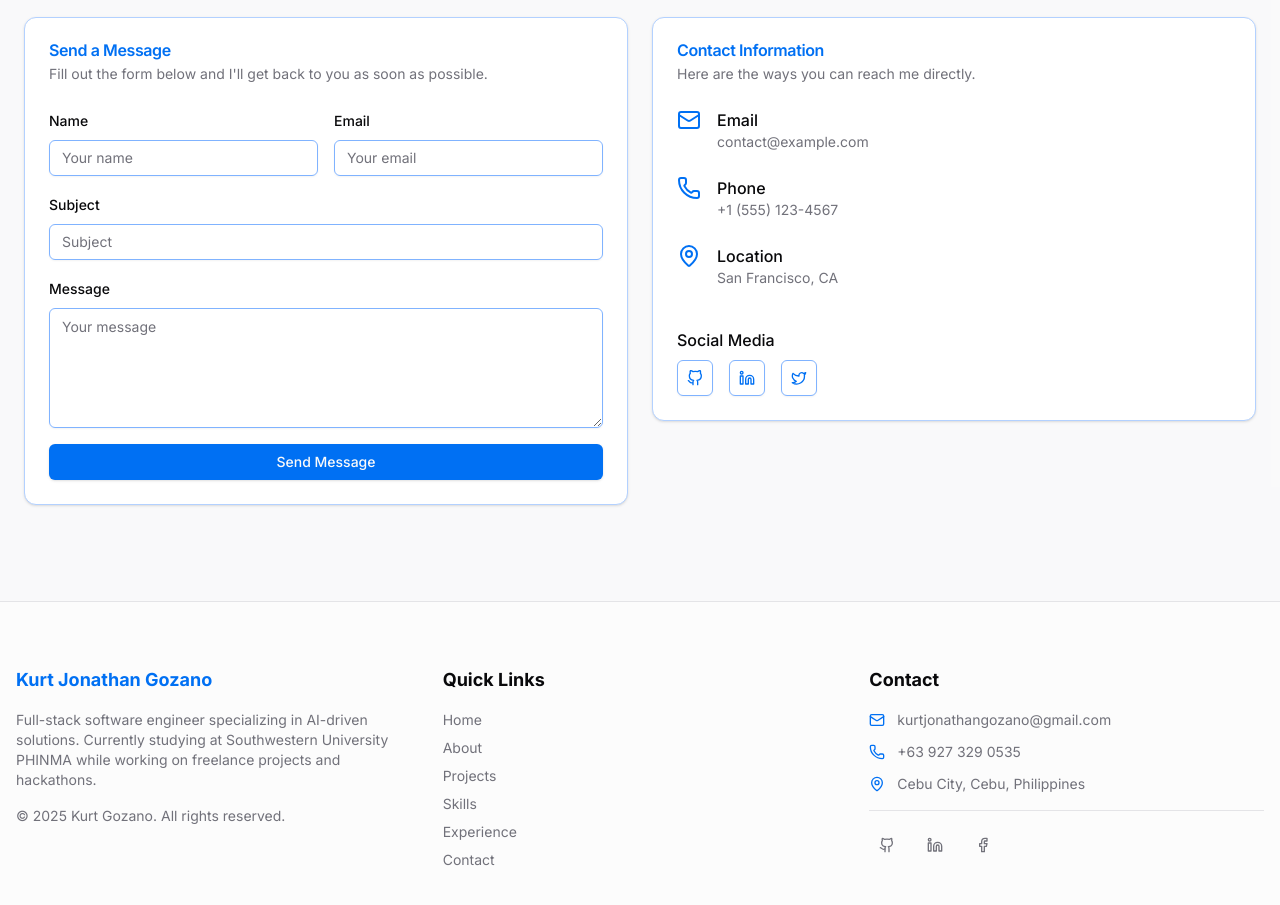
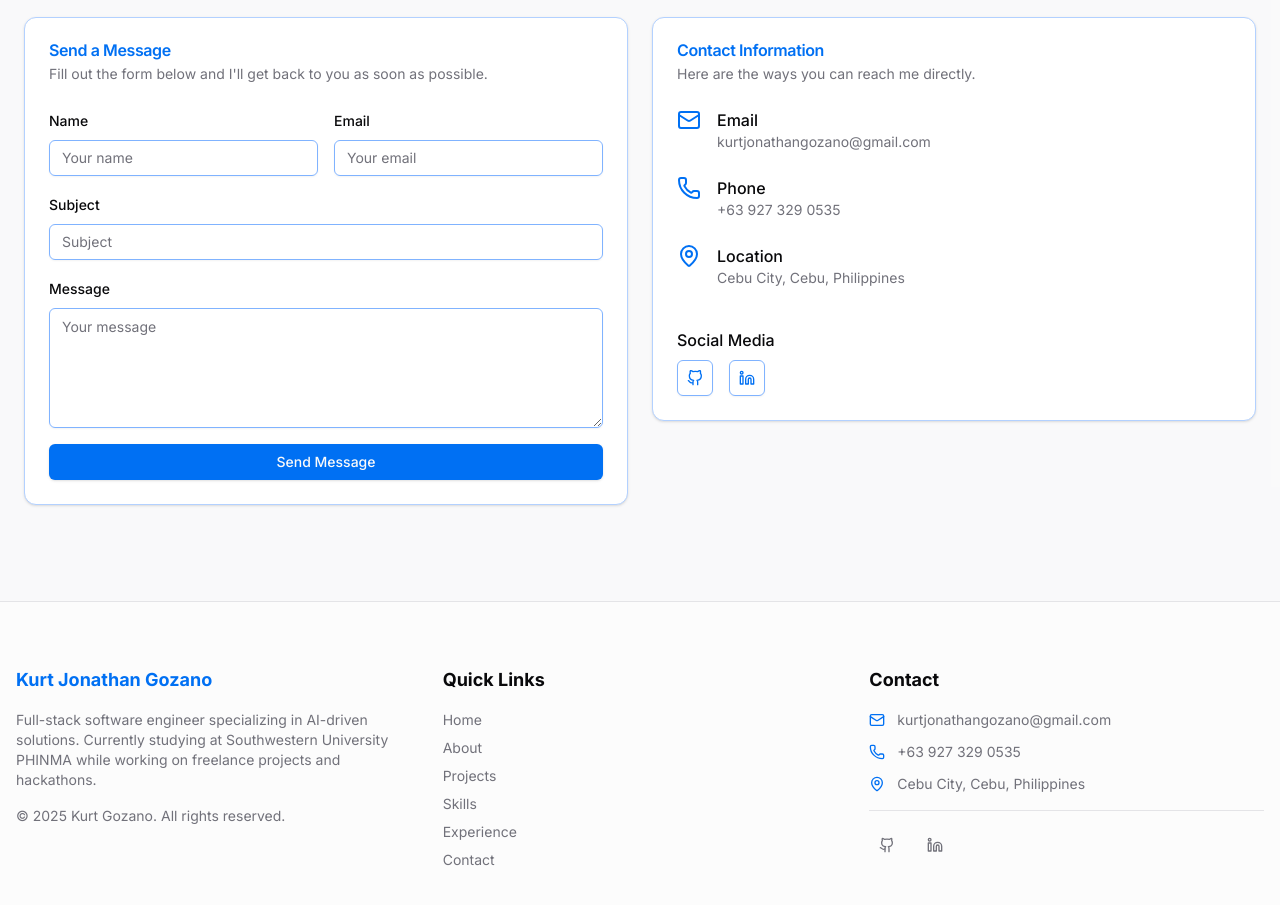
Before and after one commit to jonavoidd/new-portfolio, a Next.js app: page / in a window 1280 px wide. Shown: the part 4340-5245 px from the top of the page. Built offline with nearby package versions, Linux system fonts and the light colour scheme.

Commit message:
added vercel.json for routing on the web and also modified contact details

```diff
--- a/components/contact.tsx
+++ b/components/contact.tsx
@@ -231,7 +231,7 @@ export default function Contact() {
                   <div>
                     <h3 className="font-medium">Email</h3>
                     <p className="text-sm text-muted-foreground">
-                      contact@example.com
+                      kurtjonathangozano@gmail.com
                     </p>
                   </div>
                 </div>
@@ -240,7 +240,7 @@ export default function Contact() {
                   <div>
                     <h3 className="font-medium">Phone</h3>
                     <p className="text-sm text-muted-foreground">
-                      +1 (555) 123-4567
+                      +63 927 329 0535
                     </p>
                   </div>
                 </div>
@@ -249,7 +249,7 @@ export default function Contact() {
                   <div>
                     <h3 className="font-medium">Location</h3>
                     <p className="text-sm text-muted-foreground">
-                      San Francisco, CA
+                      Cebu City, Cebu, Philippines
                     </p>
                   </div>
                 </div>
@@ -263,7 +263,7 @@ export default function Contact() {
                       className="border-blue-200 dark:border-blue-800 text-blue-500 hover:bg-blue-50 dark:hover:bg-blue-900/20"
                     >
                       <a
-                        href="https://github.com"
+                        href="https://github.com/jonavoidd/"
                         target="_blank"
                         rel="noopener noreferrer"
                       >
@@ -289,7 +289,7 @@ export default function Contact() {
                       className="border-blue-200 dark:border-blue-800 text-blue-500 hover:bg-blue-50 dark:hover:bg-blue-900/20"
                     >
                       <a
-                        href="https://linkedin.com"
+                        href="https://www.linkedin.com/in/kurt-jonathan-gozano/"
                         target="_blank"
                         rel="noopener noreferrer"
                       >
@@ -310,32 +310,6 @@ export default function Contact() {
                         <span className="sr-only">LinkedIn</span>
                       </a>
                     </Button>
-                    <Button
-                      variant="outline"
-                      size="icon"
-                      asChild
-                      className="border-blue-200 dark:border-blue-800 text-blue-500 hover:bg-blue-50 dark:hover:bg-blue-900/20"
-                    >
-                      <a
-                        href="https://twitter.com"
-                        target="_blank"
-                        rel="noopener noreferrer"
-                      >
-                        <svg
-                          xmlns="http://www.w3.org/2000/svg"
-                          viewBox="0 0 24 24"
-                          fill="none"
-                          stroke="currentColor"
-                          strokeWidth="2"
-                          strokeLinecap="round"
-                          strokeLinejoin="round"
-                          className="h-5 w-5"
-                        >
-                          <path d="M22 4s-.7 2.1-2 3.4c1.6 10-9.4 17.3-18 11.6 2.2.1 4.4-.6 6-2C3 15.5.5 9.6 3 5c2.2 2.6 5.6 4.1 9 4-.9-4.2 4-6.6 7-3.8 1.1 0 3-1.2 3-1.2z"></path>
-                        </svg>
-                        <span className="sr-only">Twitter</span>
-                      </a>
-                    </Button>
                   </div>
                 </div>
               </CardContent>
--- a/components/footer.tsx
+++ b/components/footer.tsx
@@ -4,15 +4,7 @@ import { useState, useEffect } from "react";
 import Link from "next/link";
 import { Button } from "@/components/ui/button";
 import { Separator } from "@/components/ui/separator";
-import {
-  Mail,
-  Github,
-  Linkedin,
-  ArrowUp,
-  MapPin,
-  Phone,
-  Facebook,
-} from "lucide-react";
+import { Mail, Github, Linkedin, ArrowUp, MapPin, Phone } from "lucide-react";
 import AnimationWrapper from "./animation-wrapper";
 import { useSmoothScroll } from "@/hooks/use-smooth-scroll";
 
@@ -201,21 +193,6 @@ export default function Footer() {
                     <Linkedin className="h-4 w-4" />
                   </a>
                 </Button>
-                <Button
-                  variant="ghost"
-                  size="icon"
-                  asChild
-                  className="h-9 w-9 rounded-full text-muted-foreground hover:text-blue-500 hover:bg-blue-50 dark:hover:bg-blue-900/20"
-                  aria-label="Facebook Profile"
-                >
-                  <a
-                    href="https://web.facebook.com/kurtjonathan.gozano.75"
-                    target="_blank"
-                    rel="noopener noreferrer"
-                  >
-                    <Facebook className="h-4 w-4" />
-                  </a>
-                </Button>
               </div>
             </div>
           </AnimationWrapper>
```
Also changed, not shown: vercel.json (added).
